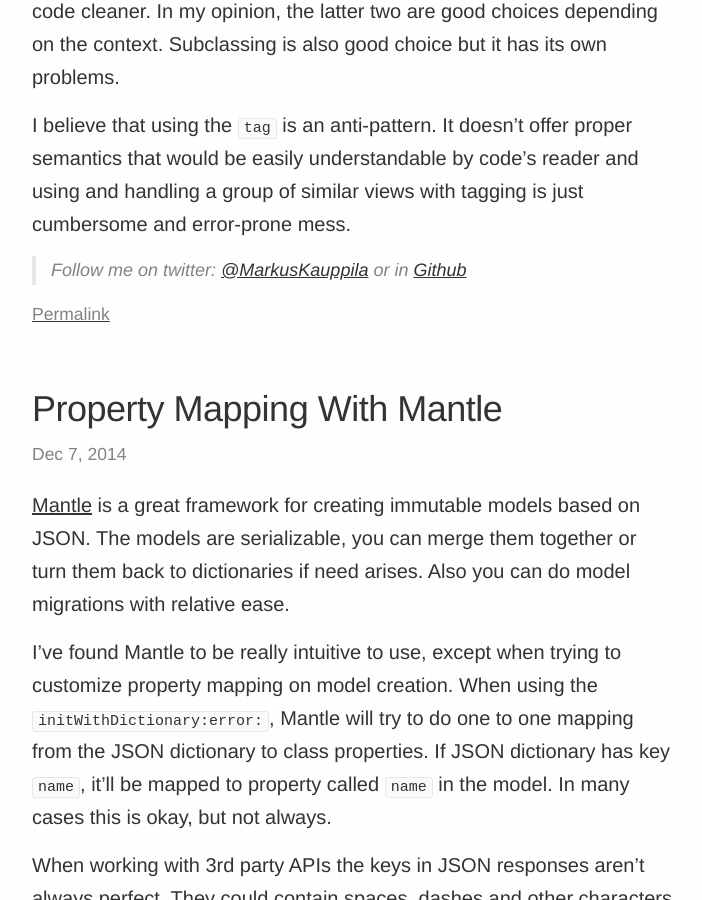
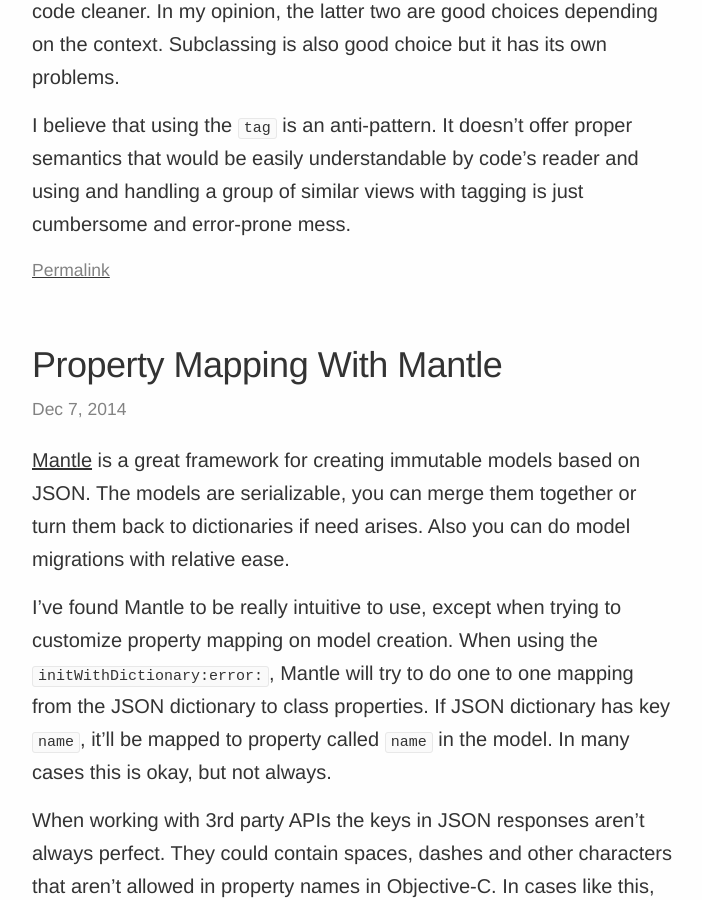
Before and after one commit to mkauppila/mkauppila.github.io, a Jekyll site: the page built from index.html, in a window 1280 px wide and 900 px high, scrolled down 3248 px. Shown: the whole window, without its empty margins (288-990 px from the left). Built offline with Jekyll 4.4.1, drawn with Linux system fonts in a browser that asks for light colours; the list of posts is cut into pages by our own code; some of the changed text lies outside the part shown.

Commit message:
Delete social media infos from old posts

```diff
--- a/_posts/2014-12-07-property-mapping-with-mantle.md
+++ b/_posts/2014-12-07-property-mapping-with-mantle.md
@@ -75,6 +75,3 @@
 Clean and simple.
 
 While writing this I noticed that Github’s [Octokit.objc](https://github.com/octokit/octokit.objc) project has many _real world_ examples of using Mantle. I cloned and starred that repository as a reference. It’s also a great reference to using ReactiveCocoa.
-
-> Follow me on twitter: [@MarkusKauppila](http://twitter.com/markuskauppila)
-> or in [Github](https://github.com/mkauppila/)
--- a/_posts/2015-02-15-tag-every-mess-has-humble-beginnings.md
+++ b/_posts/2015-02-15-tag-every-mess-has-humble-beginnings.md
@@ -23,6 +23,3 @@
 In the past, I’ve ended up using `tag` once in awhile and I’ve regretted it later. I’ve never really found a way to use them properly. Subclassing, composing a new view class or adding properties to existing views using associated objects have better semantic structure and makes the code cleaner. In my opinion, the latter two are good choices depending on the context. Subclassing is also good choice but it has its own problems.
 
 I believe that using the `tag` is an anti-pattern. It doesn’t offer proper semantics that would be easily understandable by code’s reader and using and handling a group of similar views with tagging is just cumbersome and error-prone mess.
-
-> Follow me on twitter: [@MarkusKauppila](http://twitter.com/markuskauppila)
-> or in [Github](https://github.com/mkauppila/)
```
